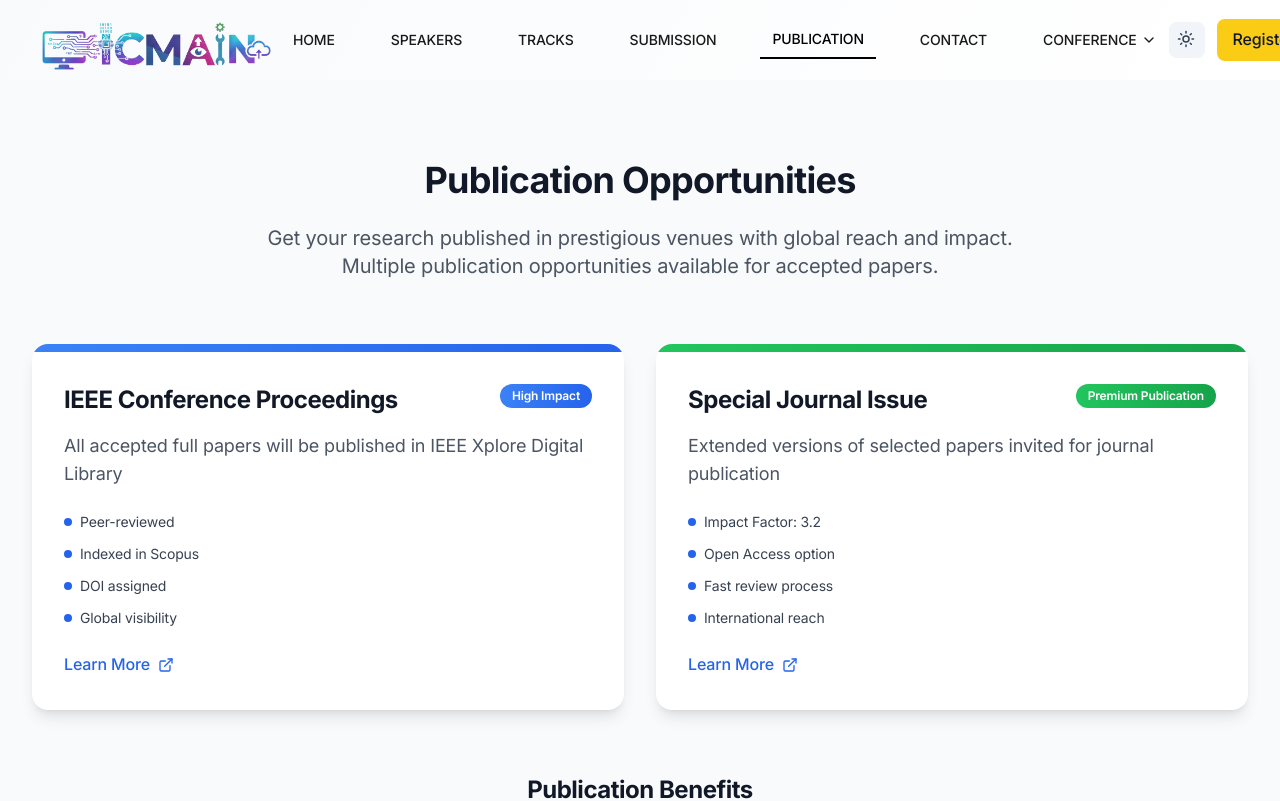
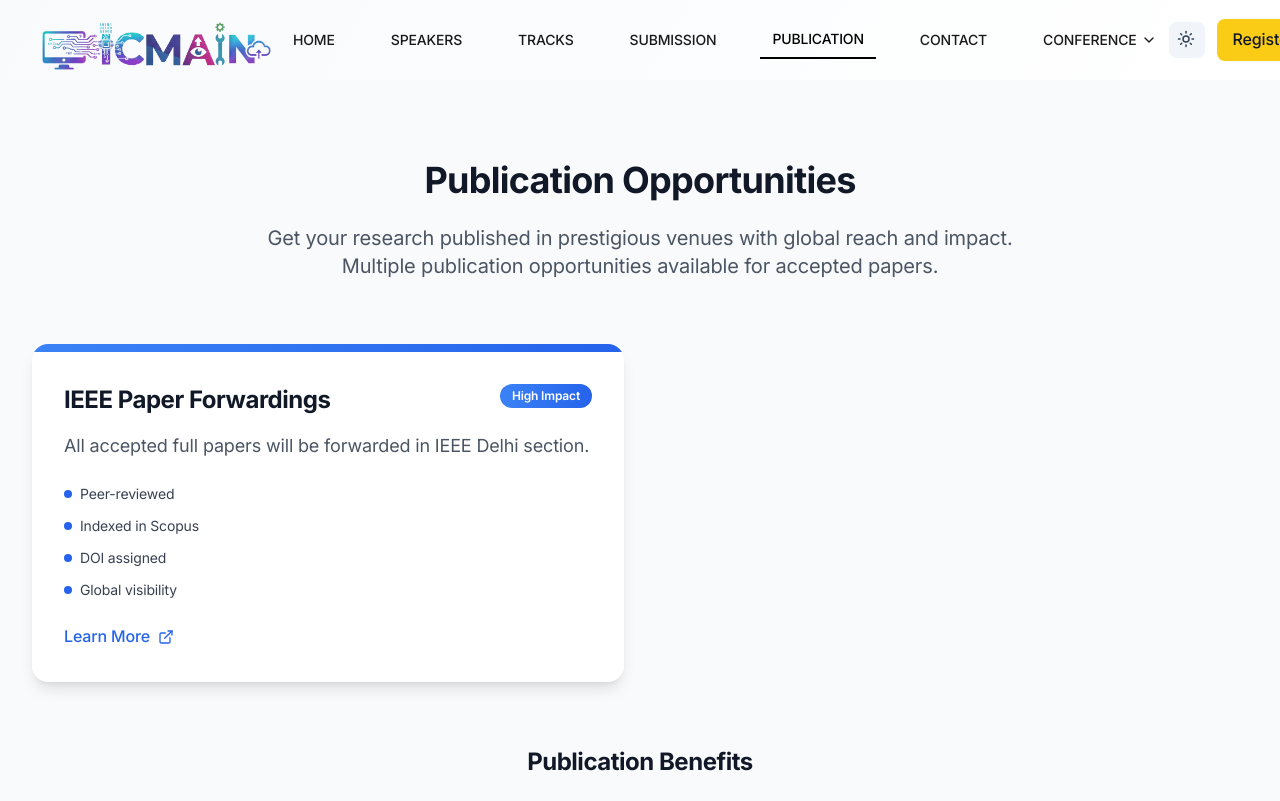
Before and after one commit to Kritika11052005/ResearchConference, a React (Vite) app: page /publication in a window 1280 px wide. Shown: the top 801 px of the page. Built offline with nearby package versions, Linux system fonts and the light colour scheme.

Commit message:
Last changes of the day

```diff
--- a/src/pages/Contact.tsx
+++ b/src/pages/Contact.tsx
@@ -181,7 +181,7 @@
               </p>
               <div className="flex justify-center space-x-6">
                 <a
-                  href="mailto:info@icmain2027.edu"
+                 href="https://mail.google.com/mail/?view=cm&fs=1&to=researchconferencemuj@gmail.com"
                   className="w-12 h-12 bg-white/20 rounded-full flex items-center justify-center hover:bg-white/30 transition-all duration-300"
                 >
                   <Mail size={24} className="text-white" />
--- a/src/pages/Publication.tsx
+++ b/src/pages/Publication.tsx
@@ -4,18 +4,11 @@
 const Publication = () => {
   const publications = [
     {
-      title: 'IEEE Conference Proceedings',
-      description: 'All accepted full papers will be published in IEEE Xplore Digital Library',
+      title: 'IEEE Paper Forwardings',
+      description: 'All accepted full papers will be forwarded in IEEE Delhi section.',
       features: ['Peer-reviewed', 'Indexed in Scopus', 'DOI assigned', 'Global visibility'],
       impact: 'High Impact',
       color: 'from-blue-500 to-blue-600'
-    },
-    {
-      title: 'Special Journal Issue',
-      description: 'Extended versions of selected papers invited for journal publication',
-      features: ['Impact Factor: 3.2', 'Open Access option', 'Fast review process', 'International reach'],
-      impact: 'Premium Publication',
-      color: 'from-green-500 to-green-600'
     }
   ];
 
@@ -129,7 +122,7 @@
               Winners receive certificates, prizes, and special mention in the proceedings.
             </p>
             <div className="flex flex-col sm:flex-row gap-4 justify-center">
-              <div className="bg-white/20 rounded-lg px-6 py-3">
+              {/*<div className="bg-white/20 rounded-lg px-6 py-3">
                 <div className="text-2xl font-bold">$1,000</div>
                 <div className="text-purple-200 text-sm">Best Paper Award</div>
               </div>
@@ -140,7 +133,7 @@
               <div className="bg-white/20 rounded-lg px-6 py-3">
                 <div className="text-2xl font-bold">$500</div>
                 <div className="text-purple-200 text-sm">Best Poster Award</div>
-              </div>
+              </div>*/}
             </div>
           </div>
         </div>
--- a/src/pages/Submission.tsx
+++ b/src/pages/Submission.tsx
@@ -64,14 +64,16 @@
               <FileText size={32} className="text-blue-600 mr-4" />
               <h2 className="text-2xl font-bold text-slate-900 dark:text-white">INSTRUCTIONS FOR SUBMISSIONS</h2>
             </div>
-            <div className="space-y-4">
-              {submissionInstructions.map((instruction, index) => (
-                <div key={index} className="flex items-start space-x-3">
-                  <CheckCircle size={20} className="text-green-500 flex-shrink-0 mt-1" />
-                  <p className="text-slate-700  dark:text-slate-300">{instruction}</p>
-                </div>
-              ))}
-            </div>
+            <div className="flex justify-center">
+  <div className="space-y-4">
+    {submissionInstructions.map((instruction, index) => (
+      <div key={index} className="flex items-center space-x-3">
+        <CheckCircle size={20} className="text-green-500 flex-shrink-0" />
+        <p className="text-slate-700 dark:text-slate-300">{instruction}</p>
+      </div>
+    ))}
+  </div>
+</div>
           </motion.div>
         </div>
       </section>
```
